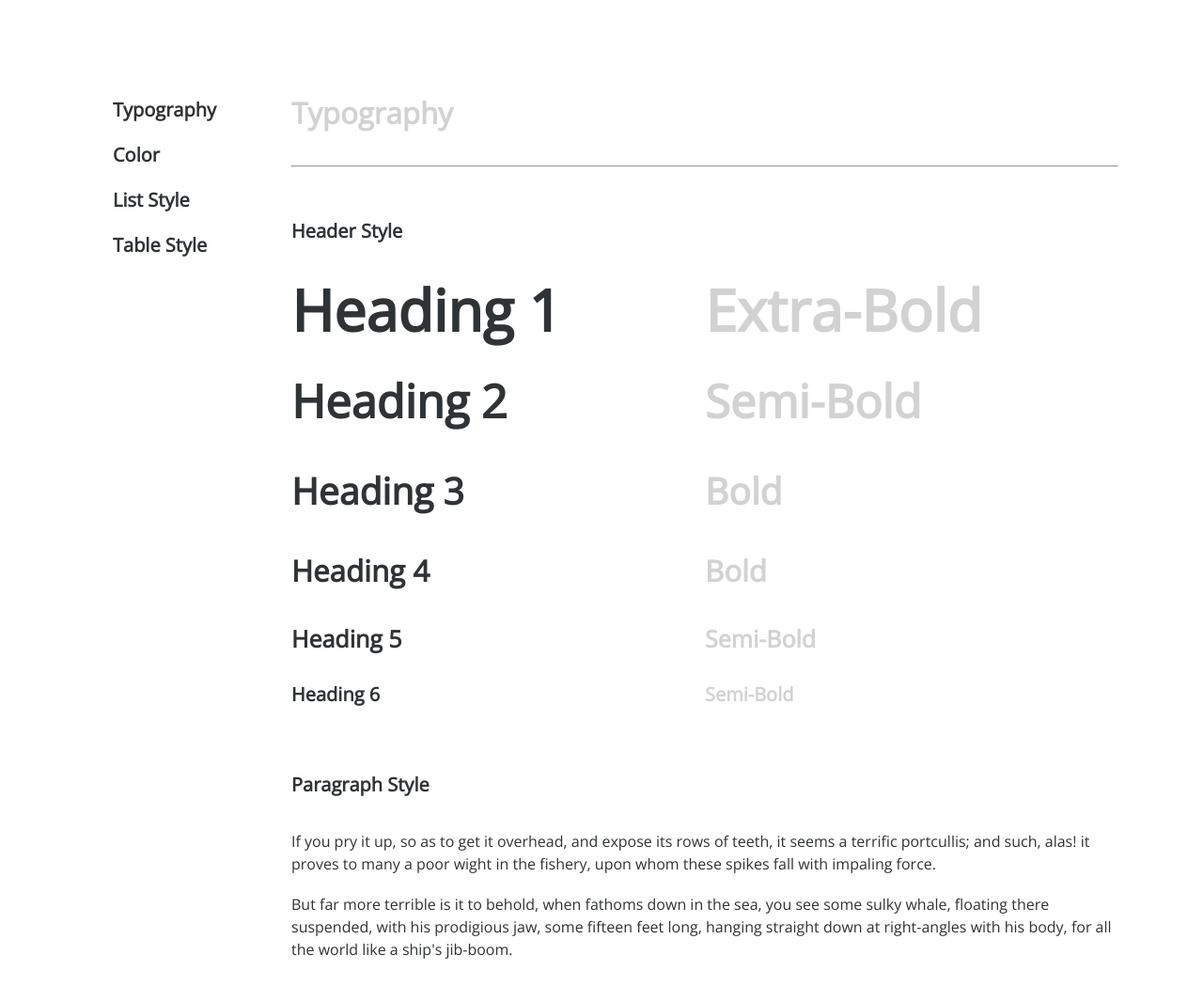
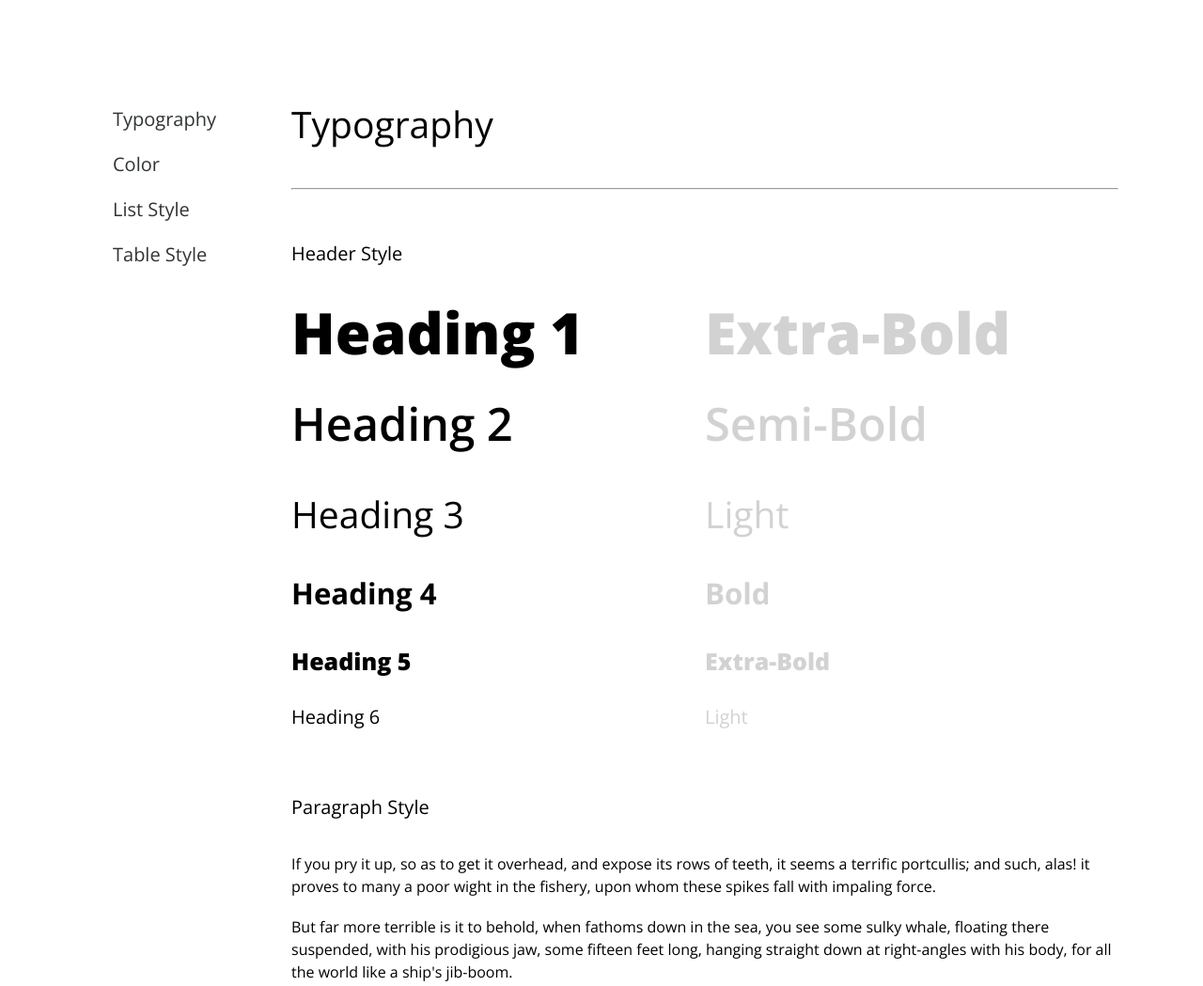
Before and after one commit to yehyon/yehyon.github.io, a plain HTML site: page styleguide/index.html in a window 1280 px wide. Shown: the top 1049 px of the page at 94% size. Drawn offline with nearby package versions, Linux system fonts and the light colour scheme.

Commit message:
update google fonts link

```diff
--- a/styleguide/css/styleguide.css
+++ b/styleguide/css/styleguide.css
@@ -1,5 +1,5 @@
 html, body {
-	color: #303335;
+	/* color: #303335; */
 }
 
 .wrapper {
@@ -21,7 +21,7 @@ Typography Styling
 
 h1 {
     font-family: "Open Sans", sans-serif;
-    font-weight: bolder;
+    font-weight: 800;
     font-size: 3.8146em;
     line-height: 1.18;
     margin-bottom: 0.3933em;
@@ -37,7 +37,7 @@ h2 {
 
 h3 {
     font-family: 'Open Sans', sans-serif;
-    font-weight: 700;
+    font-weight: 300;
     font-size: 2.441em;
     line-height: 1.85;
     margin-bottom: .6146em;
@@ -61,7 +61,7 @@ h5 {
 
 h6 {
     font-family: 'Open Sans', sans-serif;
-    font-weight: 800;
+    font-weight: 300;
     font-size: 1.25em;
     line-height: 1.2;
     margin-bottom: 1.2em;
@@ -92,7 +92,7 @@ Titling Typography Rule
 .section-title-style {
     margin-top: 96px;
     overflow: hidden;
-    color: #d2d2d2;
+    /* color: #d2d2d2; */
 }
 
 .inner-title-style {
@@ -110,12 +110,12 @@ Sidebar Nav Styling
 ===============================*/
 
 .sidebar {
+    padding: 30px;
     position: fixed;
-    width: 20%;
     float: left;
-    margin-top: 105px;
-    margin-left: 30px;
-    box-sizing: border-box;
+    margin-top: 85px;
+/*    margin-left: 30px;
+*/    box-sizing: border-box;
 }
 
 .sidebar a {
@@ -124,7 +124,9 @@ Sidebar Nav Styling
 }
 
 .sidebar a:hover {
-    color: #d2d2d2;
+    display: block;
+    background-color: hsla(0, 0%, 82%, 0.2);
+
 }
 
 
@@ -273,7 +275,7 @@ th, td {
 .first-table-th {
     border-top: 1px solid #ddd;
     border-bottom: 1px solid #ddd;
-    font-weight: 700;
+    font-weight: 900;
     font-size: 1em;
     line-height: 1.5;
     margin-bottom: 1.2em;
@@ -292,6 +294,7 @@ th, td {
 
 .second-table-th {
     border-bottom: 1px solid #000;
+    font-weight: 900;
 }
 
 .border-bottom-dotted {
--- a/styleguide/index.html
+++ b/styleguide/index.html
@@ -2,7 +2,7 @@
 <html>
 <head>
 	<title>UI Style Guide</title>
-    <link href="https://fonts.googleapis.com/css?family=Open+Sans" rel="stylesheet">
+    <link href="https://fonts.googleapis.com/css?family=Open+Sans:300,400,600,700,800" rel="stylesheet">
     <link rel="stylesheet" type="text/css" href="../resources/common.css">
     <link rel="stylesheet" type="text/css" href="../resources/reset.css">
     <link rel="stylesheet" type="text/css" href="css/styleguide.css">
@@ -21,7 +21,7 @@
     <div class="main-content">
         <div class="section-container" id="typography">
             <div class="section-title-style">
-                <h4>Typography</h4>
+                <h3>Typography</h3>
             </div>
             <hr>
             <div class="inner-title-style">
@@ -35,16 +35,16 @@
                     <div class="type-sample"><h2>Heading 2</h2></div><div class="type-description"><h2>Semi-Bold</h2></div>
                 </li>
                 <li>
-                    <div class="type-sample"><h3>Heading 3</h3></div><div class="type-description"><h3>Bold</h3></div>
+                    <div class="type-sample"><h3>Heading 3</h3></div><div class="type-description"><h3>Light</h3></div>
                 </li>
                 <li>
                     <div class="type-sample"><h4>Heading 4</h4></div><div class="type-description"><h4>Bold</h4></div>
                 </li>
                 <li>
-                    <div class="type-sample"><h5>Heading 5</h5></div><div class="type-description"><h5>Semi-Bold</h5></div>
+                    <div class="type-sample"><h5>Heading 5</h5></div><div class="type-description"><h5>Extra-Bold</h5></div>
                 </li>
                 <li>
-                    <div class="type-sample"><h6>Heading 6</h6></div><div class="type-description"><h6>Semi-Bold</h6></div>
+                    <div class="type-sample"><h6>Heading 6</h6></div><div class="type-description"><h6>Light</h6></div>
                 </li>
             </ul>
             <div class="pargraph-typography">
@@ -57,7 +57,7 @@
         </div>
         <div id="color">
             <div class="section-title-style">
-                <h4>Color</h4>
+                <h3>Color</h3>
             </div>
             <hr>
             <div class="inner-title-style">
@@ -84,7 +84,7 @@
         </div>
         <div id="list-style">
             <div class="section-title-style">
-                <h4>List Style</h4>
+                <h3>List Style</h3>
             </div>
             <hr>
             <div class="inner-title-style">
@@ -126,7 +126,7 @@
 
         <div class="section-container" id="table-style">
             <div class="section-title-style">
-                <h4>Table Style</h4>
+                <h3>Table Style</h3>
             </div>
             <hr>
             <div class="inner-title-style">
```
